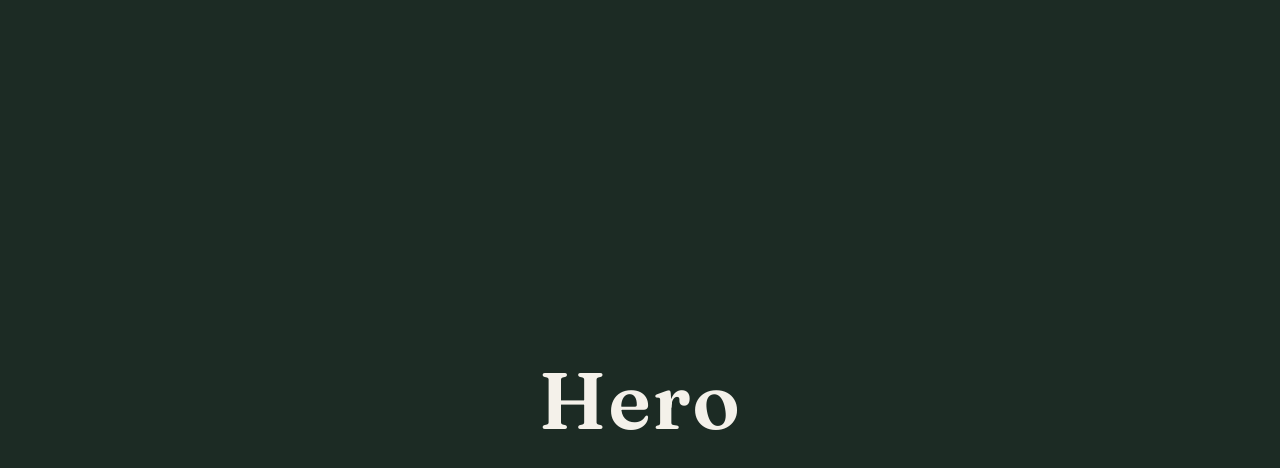
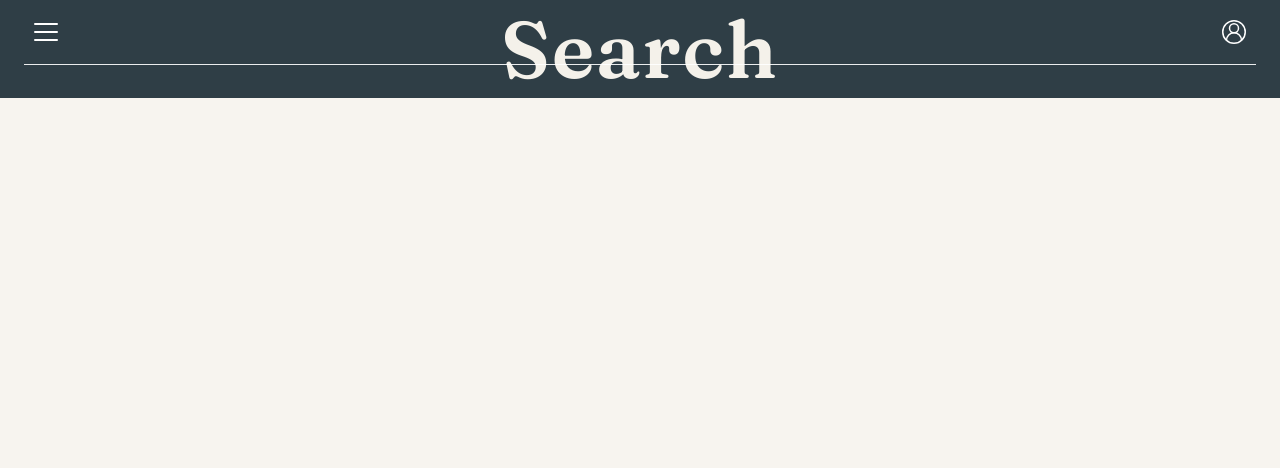
Before and after one commit to iti101/Movies.map, a React (Vite) app: page /search in a window 1280 px wide. Shown: the top 468 px of the page. Built offline with nearby package versions, Linux system fonts and the light colour scheme.

Commit message:
Add sticky overlay NavBar with routed Home, Search, and Log-in pages.

```diff
--- a/package.json
+++ b/package.json
@@ -10,7 +10,8 @@
   },
   "dependencies": {
     "react": "^19.1.1",
-    "react-dom": "^19.1.1"
+    "react-dom": "^19.1.1",
+    "react-router-dom": "^7.18.3"
   },
   "devDependencies": {
     "@vitejs/plugin-react": "^5.0.2",
--- a/src/App.jsx
+++ b/src/App.jsx
@@ -1,14 +1,21 @@
+import { Routes, Route } from 'react-router-dom'
+import Navbar from './components/Navbar.jsx'
 import Hero from './pages/Hero.jsx'
 import Search from './pages/Search.jsx'
-import Contact from './pages/Contact.jsx'
+import Login from './pages/Login.jsx'
 
 function App() {
   return (
-    <main className="scroll-container">
-      <Hero />
-      <Search />
-      <Contact />
-    </main>
+    <>
+      <Navbar />
+      <main>
+        <Routes>
+          <Route path="/" element={<Hero />} />
+          <Route path="/search" element={<Search />} />
+          <Route path="/login" element={<Login />} />
+        </Routes>
+      </main>
+    </>
   )
 }
 
--- /dev/null
+++ b/src/components/Navbar.css
@@ -0,0 +1,138 @@
+.navbar {
+  position: fixed;
+  top: 0;
+  left: 0;
+  right: 0;
+  z-index: 1000;
+  display: flex;
+  align-items: flex-start;
+  justify-content: space-between;
+  padding: 0.625rem 1.5rem 0.625rem;
+  background: transparent;
+}
+
+.navbar::after {
+  content: '';
+  position: absolute;
+  left: 1.5rem;
+  right: 1.5rem;
+  top: calc(0.625rem + 44px + 10px);
+  height: 1px;
+  background: rgba(255, 255, 255, 0.9);
+  pointer-events: none;
+}
+
+.navbar__hamburger,
+.navbar__login {
+  position: relative;
+  z-index: 1;
+  display: flex;
+  align-items: center;
+  justify-content: center;
+  width: 44px;
+  height: 44px;
+  padding: 0;
+  border: none;
+  background: transparent;
+  color: #ffffff;
+  cursor: pointer;
+  border-radius: 8px;
+  transition: background-color 0.2s ease;
+}
+
+.navbar__hamburger:hover,
+.navbar__login:hover {
+  background: rgba(255, 255, 255, 0.1);
+}
+
+.navbar__hamburger {
+  flex-direction: column;
+  gap: 6px;
+}
+
+.navbar__hamburger-bar {
+  display: block;
+  width: 24px;
+  height: 2px;
+  background: currentColor;
+  border-radius: 1px;
+  transition: transform 0.2s ease, opacity 0.2s ease;
+}
+
+.navbar__hamburger--open .navbar__hamburger-bar:nth-child(1) {
+  transform: translateY(8px) rotate(45deg);
+}
+
+.navbar__hamburger--open .navbar__hamburger-bar:nth-child(2) {
+  opacity: 0;
+}
+
+.navbar__hamburger--open .navbar__hamburger-bar:nth-child(3) {
+  transform: translateY(-8px) rotate(-45deg);
+}
+
+.navbar__login-icon {
+  width: 24px;
+  height: 24px;
+  filter: brightness(0) invert(1);
+}
+
+.navbar__overlay {
+  position: fixed;
+  inset: 0;
+  z-index: 999;
+  display: flex;
+  align-items: center;
+  justify-content: center;
+  background: rgba(17, 24, 39, 0.97);
+  opacity: 0;
+  visibility: hidden;
+  transition: opacity 0.25s ease, visibility 0.25s ease;
+}
+
+.navbar__overlay--open {
+  opacity: 1;
+  visibility: visible;
+}
+
+.navbar__menu-list {
+  list-style: none;
+  margin: 0;
+  padding: 0;
+  display: flex;
+  flex-direction: column;
+  align-items: center;
+  gap: 1.5rem;
+}
+
+.navbar__menu-link {
+  display: inline-block;
+  padding: 0.75rem 1.5rem;
+  border: none;
+  background: transparent;
+  color: #ffffff;
+  font-family: 'Nunito', sans-serif;
+  font-size: 2rem;
+  font-weight: 500;
+  letter-spacing: 0.02em;
+  cursor: pointer;
+  border-radius: 8px;
+  text-decoration: none;
+  transition: background-color 0.2s ease, color 0.2s ease;
+}
+
+.navbar__menu-link:hover {
+  background: rgba(255, 255, 255, 0.1);
+  color: #f3f4f6;
+}
+
+.navbar__menu-link--active {
+  color: #f3f4f6;
+  text-decoration: underline;
+  text-underline-offset: 0.35em;
+}
+
+.navbar__menu-link:focus-visible {
+  outline: 2px solid #ffffff;
+  outline-offset: 4px;
+}
--- /dev/null
+++ b/src/components/Navbar.jsx
@@ -0,0 +1,77 @@
+import { useEffect, useState } from 'react'
+import { Link, NavLink } from 'react-router-dom'
+import loginIcon from '../assets/ICON-login-user-account.svg'
+import './Navbar.css'
+
+const MENU_ITEMS = [
+  { label: 'Home', to: '/' },
+  { label: 'Search', to: '/search' },
+  { label: 'Log-in', to: '/login' },
+]
+
+function Navbar() {
+  const [isOpen, setIsOpen] = useState(false)
+
+  useEffect(() => {
+    if (!isOpen) return
+
+    const handleKeyDown = (event) => {
+      if (event.key === 'Escape') setIsOpen(false)
+    }
+
+    window.addEventListener('keydown', handleKeyDown)
+    return () => window.removeEventListener('keydown', handleKeyDown)
+  }, [isOpen])
+
+  return (
+    <>
+      <header className="navbar">
+        <button
+          type="button"
+          className={`navbar__hamburger ${isOpen ? 'navbar__hamburger--open' : ''}`}
+          onClick={() => setIsOpen((open) => !open)}
+          aria-expanded={isOpen}
+          aria-label={isOpen ? 'Close menu' : 'Open menu'}
+        >
+          <span className="navbar__hamburger-bar" />
+          <span className="navbar__hamburger-bar" />
+          <span className="navbar__hamburger-bar" />
+        </button>
+
+        <Link
+          to="/login"
+          className="navbar__login"
+          aria-label="Log in"
+          onClick={() => setIsOpen(false)}
+        >
+          <img src={loginIcon} alt="" className="navbar__login-icon" />
+        </Link>
+      </header>
+
+      <div
+        className={`navbar__overlay ${isOpen ? 'navbar__overlay--open' : ''}`}
+        aria-hidden={!isOpen}
+      >
+        <nav aria-label="Main navigation">
+          <ul className="navbar__menu-list">
+            {MENU_ITEMS.map((item) => (
+              <li key={item.to}>
+                <NavLink
+                  to={item.to}
+                  className={({ isActive }) =>
+                    `navbar__menu-link${isActive ? ' navbar__menu-link--active' : ''}`
+                  }
+                  onClick={() => setIsOpen(false)}
+                >
+                  {item.label}
+                </NavLink>
+              </li>
+            ))}
+          </ul>
+        </nav>
+      </div>
+    </>
+  )
+}
+
+export default Navbar
--- a/src/index.css
+++ b/src/index.css
@@ -28,18 +28,9 @@ body {
   background: var(--color-surface);
 }
 
-.scroll-container {
-  height: 100%;
-  overflow-y: auto;
-  scroll-snap-type: y mandatory;
-  scroll-behavior: smooth;
-}
-
 .snap-section {
   min-height: 100%;
   height: 100%;
-  scroll-snap-align: start;
-  scroll-snap-stop: always;
   display: flex;
   align-items: center;
   justify-content: center;
--- a/src/main.jsx
+++ b/src/main.jsx
@@ -1,10 +1,13 @@
 import { StrictMode } from 'react'
 import { createRoot } from 'react-dom/client'
+import { BrowserRouter } from 'react-router-dom'
 import App from './App.jsx'
 import './index.css'
 
 createRoot(document.getElementById('root')).render(
   <StrictMode>
-    <App />
+    <BrowserRouter>
+      <App />
+    </BrowserRouter>
   </StrictMode>,
 )
--- /dev/null
+++ b/src/pages/Login.css
@@ -0,0 +1,4 @@
+.login {
+  background: var(--color-hero);
+  color: #f4f1ea;
+}
--- /dev/null
+++ b/src/pages/Login.jsx
@@ -0,0 +1,11 @@
+import './Login.css'
+
+function Login() {
+  return (
+    <section className="snap-section login" aria-label="Log in">
+      <h1 className="section-title">Log-in</h1>
+    </section>
+  )
+}
+
+export default Login
```
Also changed, not shown: src/assets/ICON-login-user-account.svg (added), 1 other file (tests, documents, lock files or other folders).
